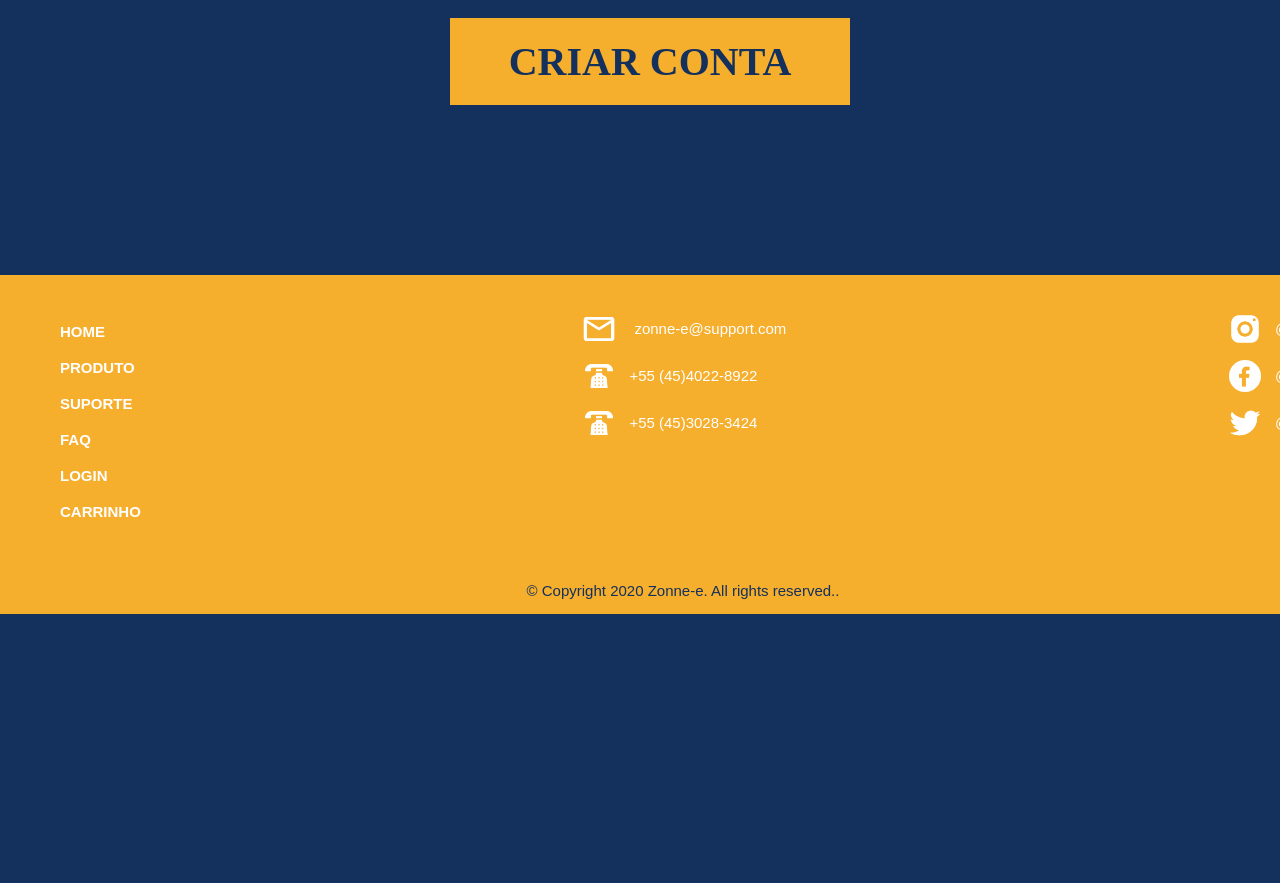
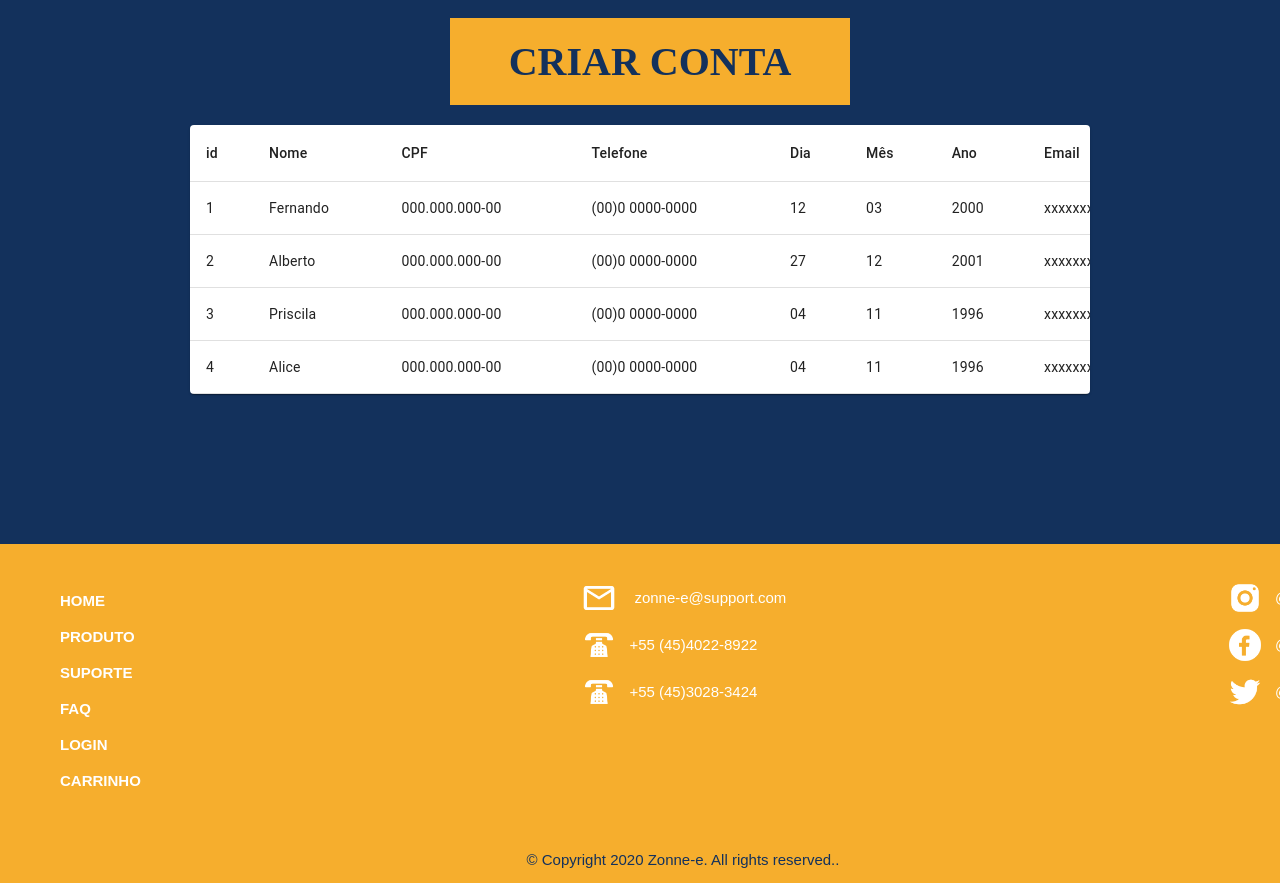
Before and after one commit to PenvicK/zonne-e-react, a React (Create React App) app: page /cadastro in a window 1280 px wide. Shown: the part 1820-2703 px from the top of the page. Before the commit the page ends 2434 px from the top, so only its background shows below. Built offline with nearby package versions, Linux system fonts and the light colour scheme.

Commit message:
entraga 4

```diff
--- a/package.json
+++ b/package.json
@@ -4,10 +4,11 @@
   "private": true,
   "dependencies": {
     "@blueprintjs/select": "^3.15.0",
-    "@material-ui/core": "^4.11.1",
+    "@material-ui/core": "^4.11.2",
     "@testing-library/jest-dom": "^4.2.4",
     "@testing-library/react": "^9.3.2",
     "@testing-library/user-event": "^7.1.2",
+    "axios": "^0.21.0",
     "dom": "^0.0.3",
     "json-server": "^0.16.3",
     "react": "^17.0.0",
--- /dev/null
+++ b/src/components/MyTable/MyTable.jsx
@@ -0,0 +1,68 @@
+import React from 'react';
+import { makeStyles } from '@material-ui/core/styles';
+import Table from '@material-ui/core/Table';
+import TableBody from '@material-ui/core/TableBody';
+import TableCell from '@material-ui/core/TableCell';
+import TableContainer from '@material-ui/core/TableContainer';
+import TableHead from '@material-ui/core/TableHead';
+import TableRow from '@material-ui/core/TableRow';
+import Paper from '@material-ui/core/Paper';
+
+const useStyles = makeStyles({
+  table: {
+    minWidth: 2000,
+  },
+});
+
+export default function DenseTable({ pessoas }) {
+  const classes = useStyles();
+
+  return (
+    <TableContainer component={Paper}>
+      <Table className={classes.table}>
+        <TableHead>
+          <TableRow>
+            <TableCell>id</TableCell>
+            <TableCell>Nome</TableCell>
+            <TableCell>CPF</TableCell>
+            <TableCell>Telefone</TableCell>
+            <TableCell>Dia</TableCell>
+            <TableCell>Mês</TableCell>
+            <TableCell>Ano</TableCell>
+            <TableCell>Email</TableCell>
+            <TableCell>Senha</TableCell>
+            <TableCell>CEP</TableCell>
+            <TableCell>Estado</TableCell>
+            <TableCell>Cidade</TableCell>
+            <TableCell>Rua</TableCell>
+            <TableCell>Número</TableCell>
+            <TableCell>Complemento</TableCell>
+          </TableRow>
+        </TableHead>
+        <TableBody>
+          {pessoas.map((row) => (
+            <TableRow key={row.id}>
+              <TableCell component="th" scope="row">
+                {row.id}
+              </TableCell>
+              <TableCell>{row.nome}</TableCell>
+              <TableCell>{row.cpf}</TableCell>
+              <TableCell>{row.telefone}</TableCell>
+              <TableCell>{row.dia}</TableCell>
+              <TableCell>{row.mes}</TableCell>
+              <TableCell>{row.ano}</TableCell>
+              <TableCell>{row.email}</TableCell>
+              <TableCell>{row.senha}</TableCell>
+              <TableCell>{row.cep}</TableCell>
+              <TableCell>{row.estado}</TableCell>
+              <TableCell>{row.cidade}</TableCell>
+              <TableCell>{row.rua}</TableCell>
+              <TableCell>{row.numero}</TableCell>
+              <TableCell>{row.complemento}</TableCell>
+            </TableRow>
+          ))}
+        </TableBody>
+      </Table>
+    </TableContainer>
+  );
+}
--- a/src/components/exemplojson/db.json
+++ b/src/components/exemplojson/db.json
@@ -83,6 +83,9 @@
         "numero": "000",
         "complemento": "casa"
       }
+    },
+    {
+      "id": "6CKbB6Q"
     }
   ]
 }
--- a/src/components/exemplojson/login.json
+++ b/src/components/exemplojson/login.json
@@ -1,20 +1,71 @@
-{
-    "login":{
-        "usuario1":{
-            "email": "viniciusposser37@gmail.com",
-            "senha": "teste1"
-        },
-        "usuario2":{
-            "email": "johannteixeira2@gmail.com",
-            "senha": "teste2"
-        },
-        "usuario3":{
-            "email": "jojolimaj23@gmail.com",
-            "senha": "teste3"
-        },
-        "usuario4":{
-            "email": "gustavopicinato11@gmail.com",
-            "senha": "teste4"
-        }
+[
+    {
+      "id": "1",
+      "nome": "Fernando",
+      "cpf": "000.000.000-00",
+      "telefone": "(00)0 0000-0000",
+      "dia": "12",
+      "mes": "03",
+      "ano": "2000",
+      "email": "xxxxxxx@xxxx.com",
+      "senha": "********",
+      "cep": "00000-000",
+      "estado": "Paraná",
+      "cidade": "Umuarama",
+      "rua": "Av.Brasil",
+      "numero": "000",
+      "complemento": "casa"
+    },
+    {
+      "id": "2",
+      "nome": "Alberto",
+      "cpf": "000.000.000-00",
+      "telefone": "(00)0 0000-0000",
+      "dia": "27",
+      "mes": "12",
+      "ano": "2001",
+      "email": "xxxxxxx@xxxx.com",
+      "senha": "********",
+      "cep": "00000-000",
+      "estado": "Paraná",
+      "cidade": "Cascavel",
+      "rua": "Av.Brasil",
+      "numero": "000",
+      "complemento": "Apt"
+    },
+    {
+      "id": "3",
+      "nome": "Priscila",
+      "cpf": "000.000.000-00",
+      "telefone": "(00)0 0000-0000",
+      "dia": "04",
+      "mes": "11",
+      "ano": "1996",
+      "email": "xxxxxxx@xxxx.com",
+      "senha": "********",
+      "cep": "00000-000",
+      "estado": "Paraná",
+      "cidade": "Foz Iguaçu",
+      "rua": "Av.Brasil",
+      "numero": "000",
+      "complemento": "casa"
+    },
+    {
+      "id": "4",
+      "nome": "Alice",
+      "cpf": "000.000.000-00",
+      "telefone": "(00)0 0000-0000",
+      "dia": "04",
+      "mes": "11",
+      "ano": "1996",
+      "email": "xxxxxxx@xxxx.com",
+      "senha": "********",
+      "cep": "00000-000",
+      "estado": "Paraná",
+      "cidade": "Foz Iguaçu",
+      "rua": "Av.Brasil",
+      "numero": "000",
+      "complemento": "casa"
+
     }
-}
+  ]
--- a/src/pages/Cadastro.jsx
+++ b/src/pages/Cadastro.jsx
@@ -3,7 +3,9 @@ import'./styles/cadastro.css';
 import '../components/componenteLogin/Caixa';
 import Caixa from '../components/componenteLogin/Caixa';
 import Checkbox from'../components/checkbox/Checkbox';
-import { Link } from 'react-router-dom';
+import listPessoas from '../components/exemplojson/login.json';
+import MyTable from '../components/MyTable/MyTable';
+import axios from 'axios';
 
 
 function Cadastro(){
@@ -23,8 +25,48 @@ function Cadastro(){
     const [rua, setRua] = useState("");
     const [numero, setNumero] = useState("");
     const [complemento, setComplemento] = useState("");
+    const [pessoas, setPessoas] = useState(listPessoas);
+    const [id, setId] = useState(pessoas.length+1);
+    const axios = require('axios');
 
     const handleSubmit = (e) =>{
+        const novaPessoa = {
+            id: id,
+            nome: nome,
+            cpf: cpf,
+            telefone: telefone,
+            dia: dia,
+            mes: mes,
+            ano: ano,
+            email: email,
+            senha: senha,
+            cep: cep,
+            estado: estado,
+            cidade: cidade,
+            rua: rua,
+            numero: numero,
+            complemento: complemento,
+        }
+        setId(id+1);
+
+        setPessoas([...pessoas, novaPessoa]);
+
+        setNome("");
+        setCpf("");
+        setTelefone("");
+        setDia("");
+        setMes("");
+        setAno("");
+        setCep("");
+        setEmail("");
+        setConfirmEmail("");
+        setSenha("");
+        setConfirmSenha("");
+        setEstado("");
+        setCidade("");
+        setRua("");
+        setNumero("");
+        setComplemento("");
         // console.log("Botão Submit Pressionado!");
         // console.log(nome);
         // console.log(cpf);
@@ -43,13 +85,7 @@ function Cadastro(){
         // console.log(numero);
         // console.log(complemento);
         e.preventDefault();
-        fetch('/', {
-            method: 'post',
-            headers: {'Content-Type':'application/json'},
-            body: JSON.stringify({
-                "nome": {nome}
-            })
-         });
+
     }
     const handleChangeNome = (e) =>{
         setNome(e.target.value)
@@ -151,7 +187,7 @@ function Cadastro(){
                         <input className="BotaoCriar" type="submit" value="Criar conta"/>
                 </div>
             </form>
-
+            <MyTable pessoas={pessoas} />
         </section>
     );
 
```
Also changed, not shown: 2 other files (tests, documents, lock files or other folders).
